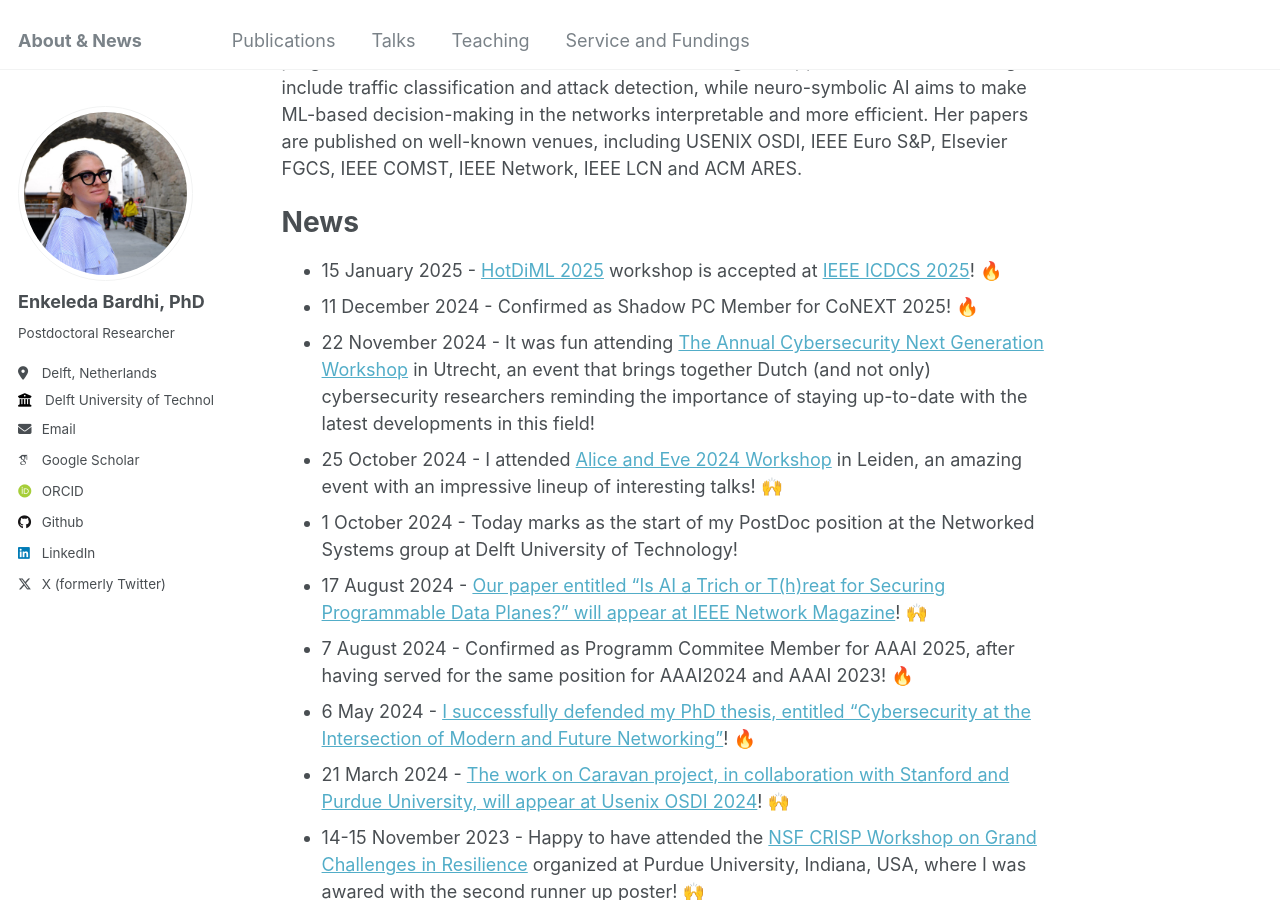
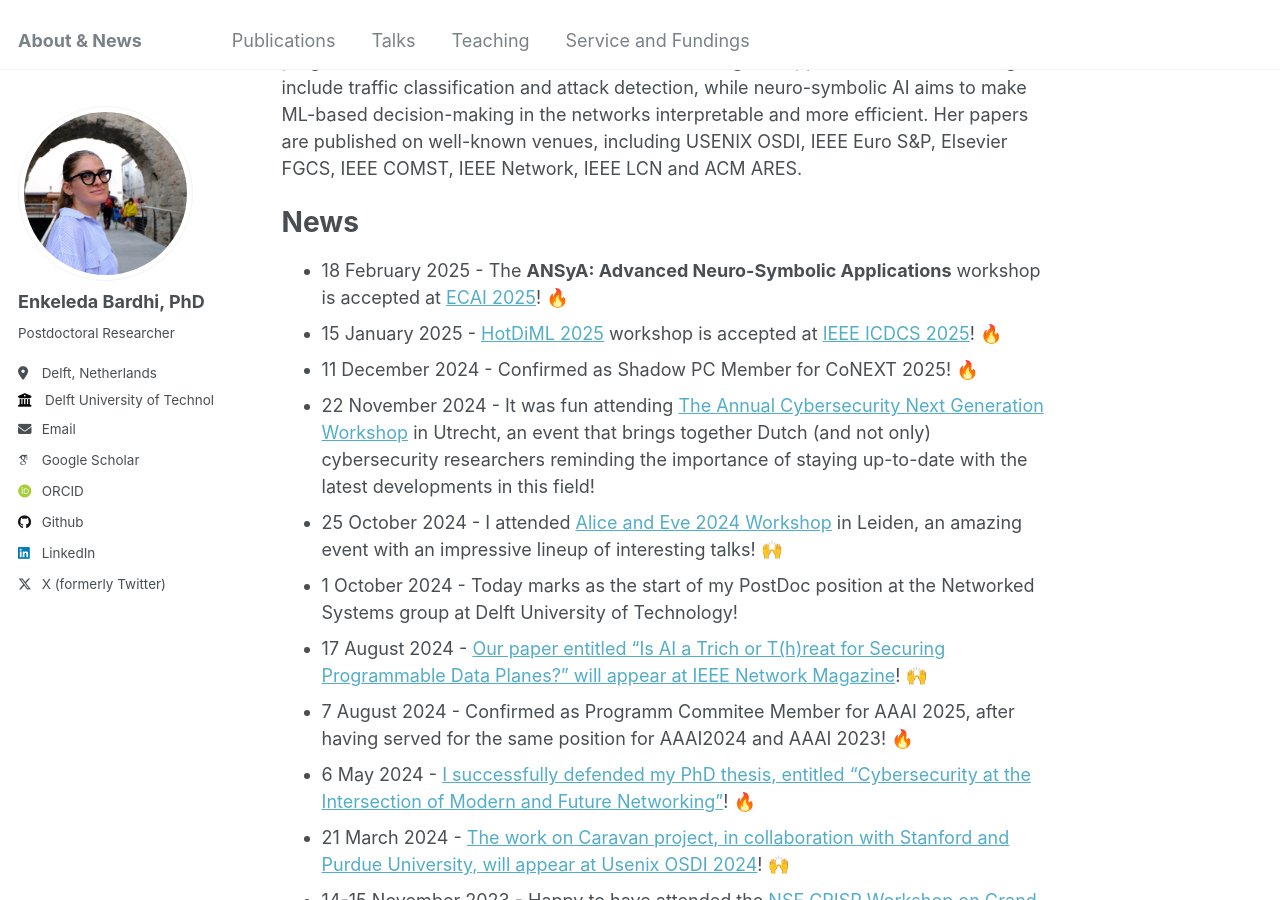
Before and after one commit to bardhienkeleda/bardhienkeleda.github.io, a Jekyll site: the page built from _pages/about.md, in a window 1280 px wide and 900 px high, scrolled down 452 px. Built offline with Jekyll 4.4.1, drawn with Linux system fonts in a browser that asks for light colours; emoji names are drawn with the system emoji font; some web fonts are replaced.

Commit message:
ANSyA@ECAI update

```diff
--- a/_pages/about.md
+++ b/_pages/about.md
@@ -14,6 +14,7 @@ Her research interests include applications of Machine Learning and neuro-symbol
 
 News
 ======
+- 18 February 2025 - The **ANSyA: Advanced Neuro-Symbolic Applications** workshop is accepted at [ECAI 2025](https://ecai2025.org)! :fire:
 - 15 January 2025 - [HotDiML 2025](https://hotdiml.github.io/HotDiML2025/) workshop is accepted at [IEEE ICDCS 2025](https://icdcs2025.icdcs.org)! :fire:
 - 11 December 2024 - Confirmed as Shadow PC Member for CoNEXT 2025! :fire:
 - 22 November 2024 - It was fun attending [The Annual Cybersecurity Next Generation Workshop](https://csng.nl/?q=event) in Utrecht, an event that brings together Dutch (and not only) cybersecurity researchers reminding the importance of staying up-to-date with the latest developments in this field!
```
Also changed, not shown: _pages/cv.md (+1 -0 lines).
